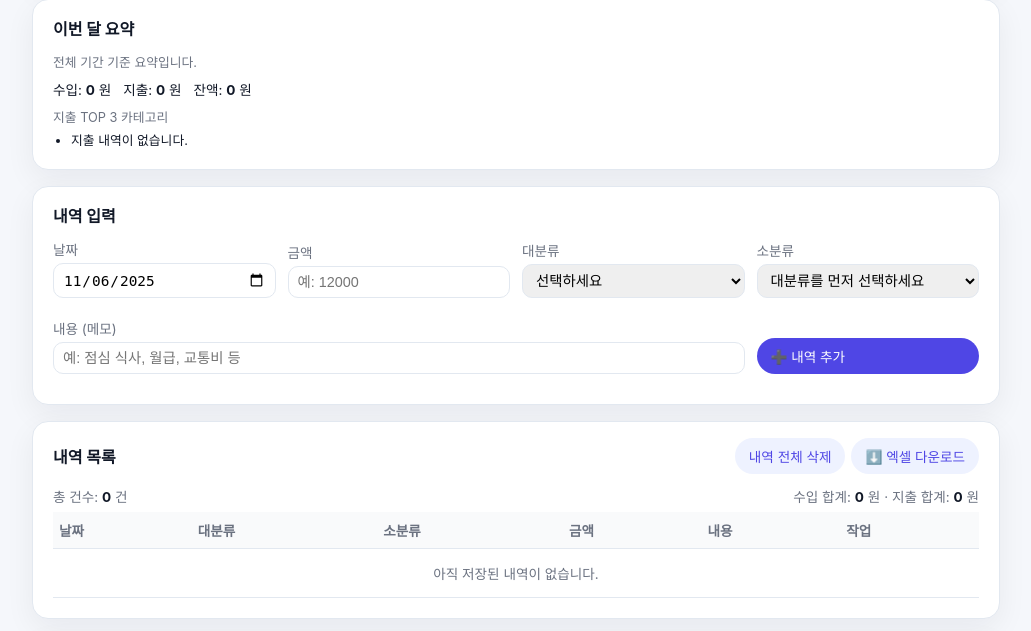
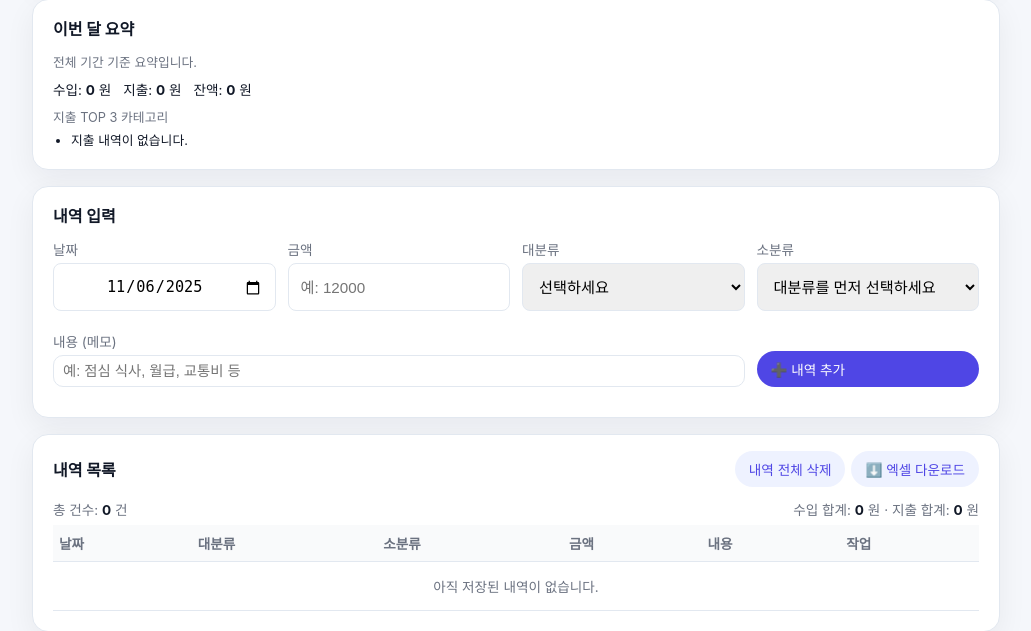
Before and after one commit to KimJunYoung0524/account-book, a Flask app: page / in a window 1280 px wide. Shown: the part 269-900 px from the top of the page, without its empty margins (124-1155 px from the left). Run offline with Flask 3, Linux system fonts and the light colour scheme; data that the repository does not hold is empty.

Commit message:
unify input width and height for date/amount/category fields

```diff
--- a/templates/index.html
+++ b/templates/index.html
@@ -441,12 +441,22 @@
     }
 
     /* 날짜 input만 너무 길지 않게 제한 */
-    #account-form .form-group {
-        width: 100%;
-        margin-bottom: 10px;
-    }
+#account-form input[type="date"],
+#account-form input[type="number"],
+#account-form select {
+    width: 100%;
+    height: 48px; /* 동일 두께 */
+    border-radius: 8px;
+    border: 1px solid var(--border);
+    padding: 10px 12px;
+    box-sizing: border-box;
+    font-size: 0.95rem;
 }
 
+/* iOS 날짜 input 내부 글자 가운데 정렬 */
+#account-form input[type="date"] {
+    text-align: center;
+}
     </style>
 </head>
 <body>
```
